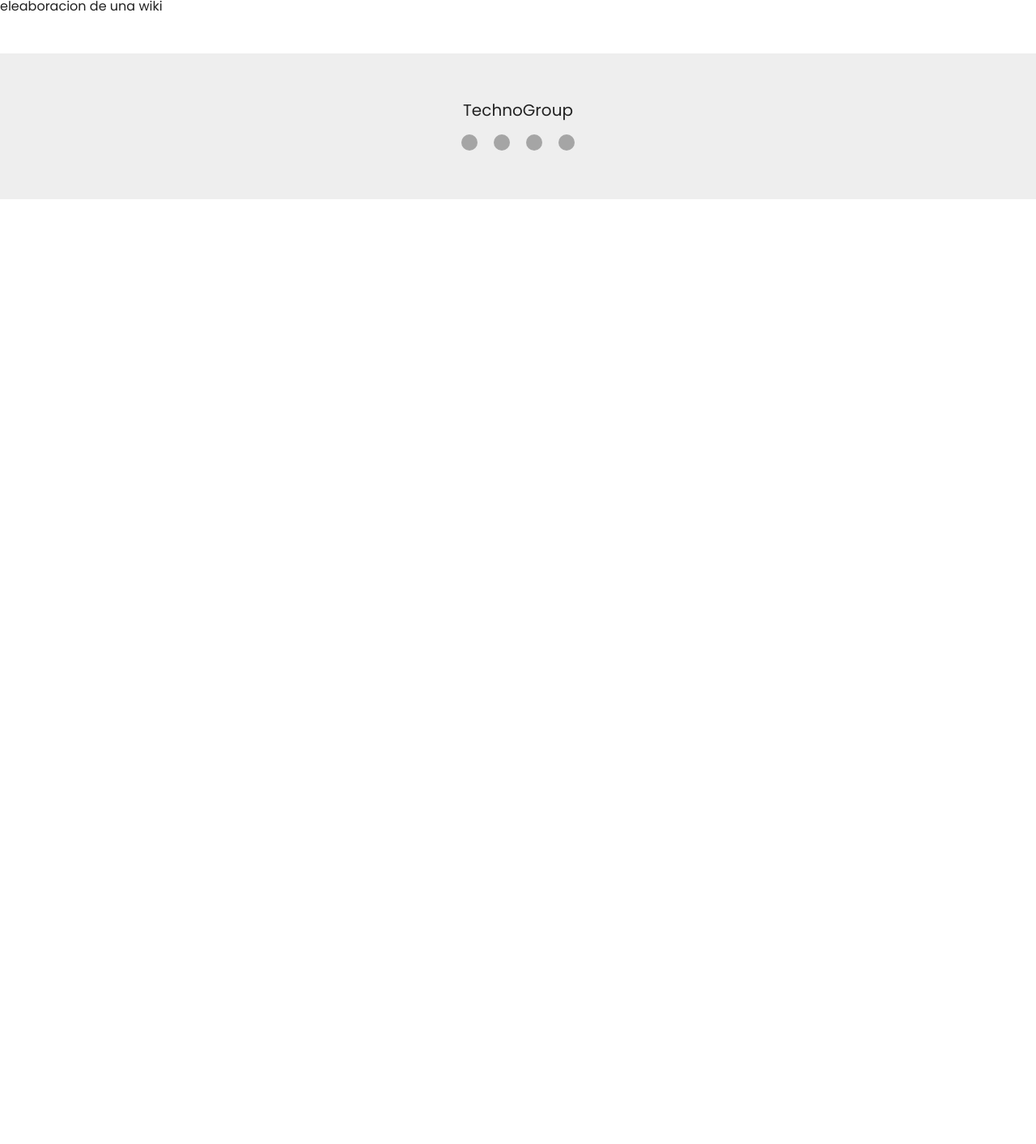
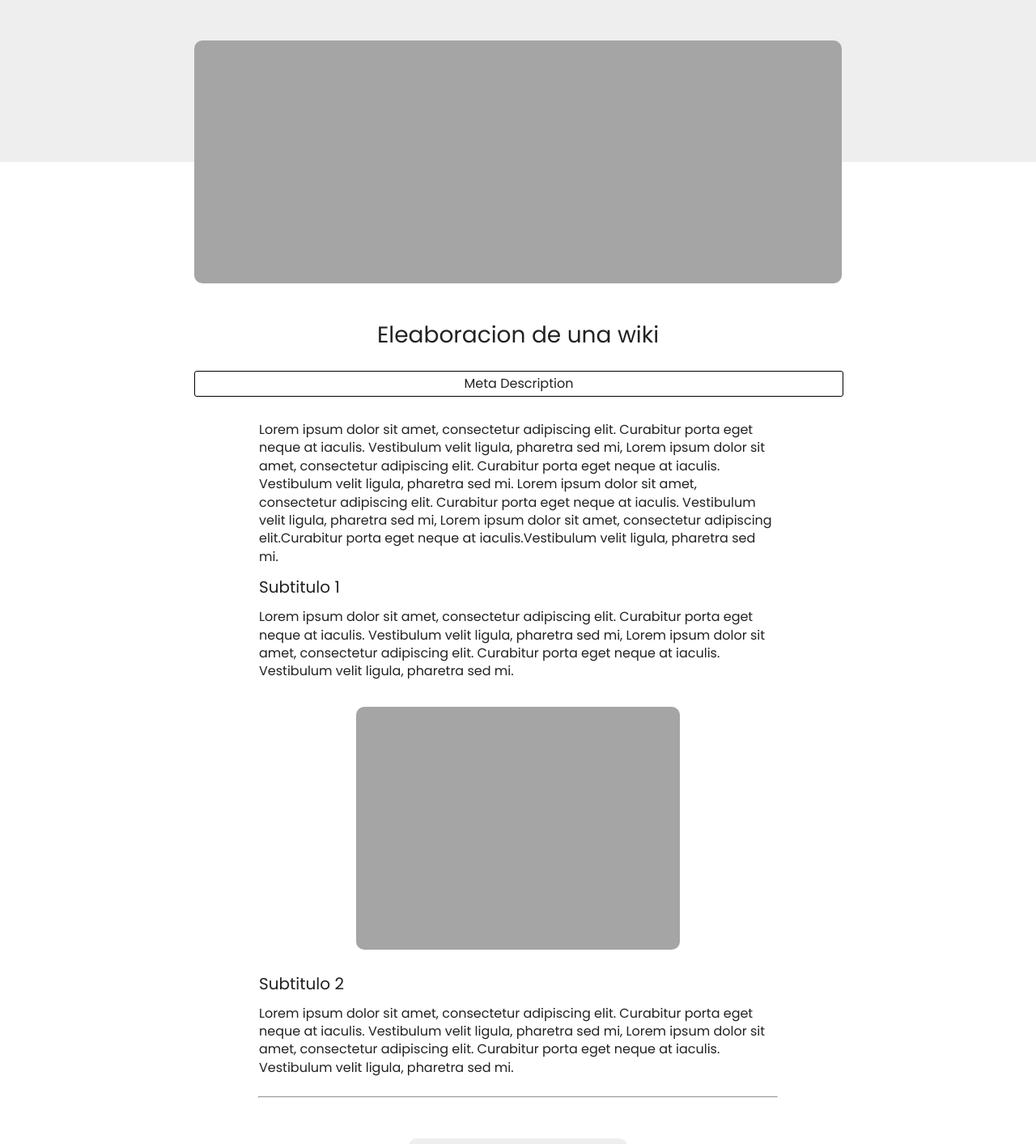
Before and after one commit to 7heGuardian/TechGroup, a Next.js app: page /post/elaboracion-de-una-wiki in a window 1280 px wide. Shown: the top 1413 px of the page at 81% size. Before the commit the page ends 800 px from the top, so only its background shows below. Built offline with nearby package versions, Linux system fonts and the light colour scheme.

Commit message:
initial structure from Post Page

```diff
--- /dev/null
+++ b/components/HeaderPostPage/index.js
@@ -0,0 +1,9 @@
+import { HeaderStyled } from './styled'
+
+export default function HeaderPostPage() {
+  return (
+    <HeaderStyled>
+
+    </HeaderStyled>
+  )
+}
--- /dev/null
+++ b/components/HeaderPostPage/styled.js
@@ -0,0 +1,10 @@
+import styled from '@emotion/styled'
+
+export const HeaderStyled = styled.header`
+  height: 300px;
+  max-width: 800px;
+  width: 100%;
+  margin: -150px auto 0 auto;
+  background-color: #a5a5a5;
+  border-radius: 10px;
+`
--- /dev/null
+++ b/layouts/PostPageLayout/index.js
@@ -0,0 +1,29 @@
+import HeaderPostPage from "components/HeaderPostPage";
+import { BgHeaderPostPage } from "./styled";
+
+export default function PostPageLayout({ children }) {
+  return (
+    <>
+      <BgHeaderPostPage />
+      <HeaderPostPage />
+
+      <main style={{ marginTop: '50px', width: '100%', height: '100%' }}>
+        <div style={{ maxWidth: '800px', margin: '0 auto' }}>
+          {children}
+
+          <section style={{ marginTop: '50px', display: 'flex', width: '100%', height: '100%', justifyContent: 'center', alignItems: 'center' }}>
+            <article style={{ padding: '10px', textAlign: 'center', backgroundColor: '#eee', width: '250px', height: '300px', borderRadius: '10px' }}>
+              <figure style={{ backgroundColor: '#a5a5a5', height: '100px', width: '100px', margin: '20px auto', borderRadius: '100%' }}></figure>
+              <h4 style={{ fontSize: '20px' }}>TechGroup</h4>
+              <small style={{ fontSize: '13px' }}>SomeThing</small>
+              <p style={{ fontSize: '16px', marginTop: '20px' }}>
+                Consectetur adipiscing elit. Curabitur porta eget neque at iaculis. Vestibulum velit ligula, pharetra sed mi.
+              </p>
+            </article>
+          </section>
+        </div>
+      </main>
+
+    </>
+  )
+}
--- /dev/null
+++ b/layouts/PostPageLayout/styled.js
@@ -0,0 +1,59 @@
+import styled from '@emotion/styled'
+
+export const BgHeaderPostPage = styled.div`
+  height: 200px;
+  width: 100%;
+  background-color: #eee;
+`
+
+export const PostPageDescription = styled.section`
+  width: 80%;
+  height: 100%;
+  margin: 30px auto 0 auto;
+
+  & p {
+    line-height: 1.4;
+  }
+
+  @media screen and (min-width: 320px) and (max-width: 500px){
+    width: 95%;
+
+    & p {
+      padding: 0 10px;
+      font-size: 15px;
+    }
+
+    & h3 {
+      padding: 0 10px;
+    }
+  }
+`
+
+export const PostPageImageDescription = styled.figure`
+  width: 400px;
+  height: 300px;
+  background-color: #a5a5a5;
+  margin: 0 auto;
+  border-radius: 10px;
+
+  @media screen and (min-width: 320px) and (max-width: 500px){
+    width: 300px;
+    height: 200px;
+  }
+`
+
+export const MetaDataPostPage = styled.section`
+  width: 100%;
+  height: 30px;
+  margin-top: 30px;
+  border-radius: 3px;
+  border: 1px solid black;
+  display: flex;
+  align-items: center;
+  justify-content: center;
+
+  @media screen and (min-width: 320px) and (max-width: 800px){
+    width: 95%;
+    margin: 30px auto 0 auto;
+  }
+`
--- a/pages/post/elaboracion-de-una-wiki.js
+++ b/pages/post/elaboracion-de-una-wiki.js
@@ -1,3 +1,5 @@
+import PostPageLayout from 'layouts/PostPageLayout'
+import { MetaDataPostPage, PostPageDescription, PostPageImageDescription } from 'layouts/PostPageLayout/styled'
 import Head from 'next/head'
 
 export default function PostItem() {
@@ -8,9 +10,54 @@ export default function PostItem() {
         <title>Elaboracion de una wiki</title>
       </Head>
 
-      <div>
-        eleaboracion de una wiki
-      </div>
+      <PostPageLayout>
+        <h1 style={{ textAlign: 'center', fontSize: '28px' }}>Eleaboracion de una wiki</h1>
+        <MetaDataPostPage>Meta Description</MetaDataPostPage>
+        <PostPageDescription >
+          <p>
+            Lorem ipsum dolor sit amet, consectetur adipiscing elit.
+            Curabitur porta eget neque at iaculis.
+            Vestibulum velit ligula, pharetra sed mi,
+            Lorem ipsum dolor sit amet, consectetur adipiscing elit.
+            Curabitur porta eget neque at iaculis.
+            Vestibulum velit ligula, pharetra sed mi.
+            Lorem ipsum dolor sit amet, consectetur adipiscing elit.
+            Curabitur porta eget neque at iaculis.
+            Vestibulum velit ligula, pharetra sed mi, Lorem ipsum dolor sit amet, consectetur adipiscing elit.Curabitur porta eget neque at iaculis.Vestibulum velit ligula, pharetra sed mi.
+          </p>
+          <br />
+          <h3 style={{ fontSize: '20px' }}>Subtitulo 1</h3>
+          <br />
+          <p>
+            Lorem ipsum dolor sit amet, consectetur adipiscing elit.
+            Curabitur porta eget neque at iaculis.
+            Vestibulum velit ligula, pharetra sed mi,
+            Lorem ipsum dolor sit amet, consectetur adipiscing elit.
+            Curabitur porta eget neque at iaculis.
+            Vestibulum velit ligula, pharetra sed mi.
+          </p>
+
+          <br />
+          <br />
+          <PostPageImageDescription>
+
+          </PostPageImageDescription>
+          <br />
+          <br />
+          <h3 style={{ fontSize: '20px' }}>Subtitulo 2</h3>
+          <br />
+          <p>
+            Lorem ipsum dolor sit amet, consectetur adipiscing elit.
+            Curabitur porta eget neque at iaculis.
+            Vestibulum velit ligula, pharetra sed mi,
+            Lorem ipsum dolor sit amet, consectetur adipiscing elit.
+            Curabitur porta eget neque at iaculis.
+            Vestibulum velit ligula, pharetra sed mi.
+          </p>
+        </PostPageDescription>
+        <br />
+        <hr style={{ width: '80%' }} />
+      </PostPageLayout>
     </>
   )
 }
```
Also changed, not shown: layouts/PostLayout/index.js (deleted, +0 -7 lines), layouts/PostLayout/styled.js (deleted).
